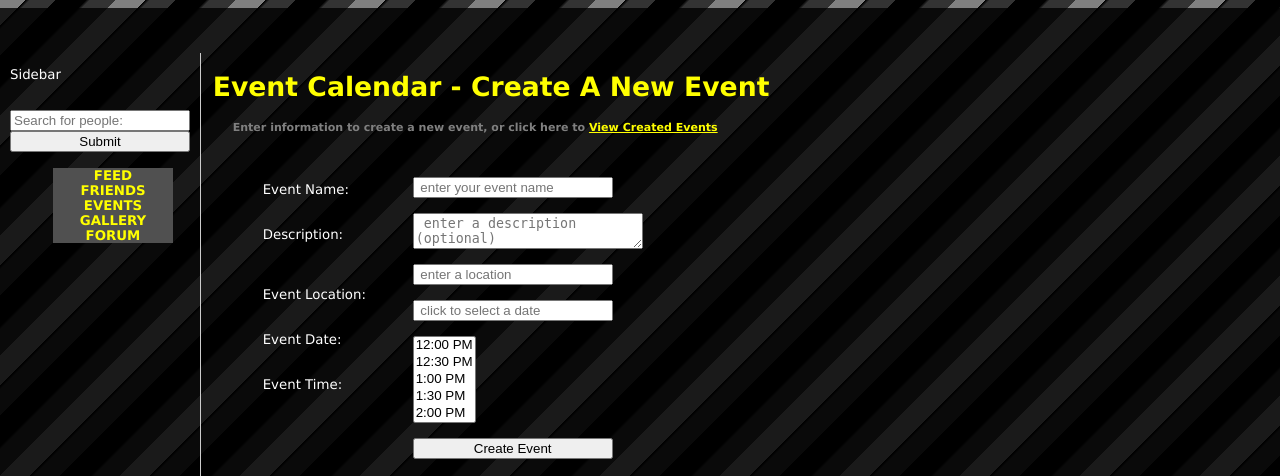
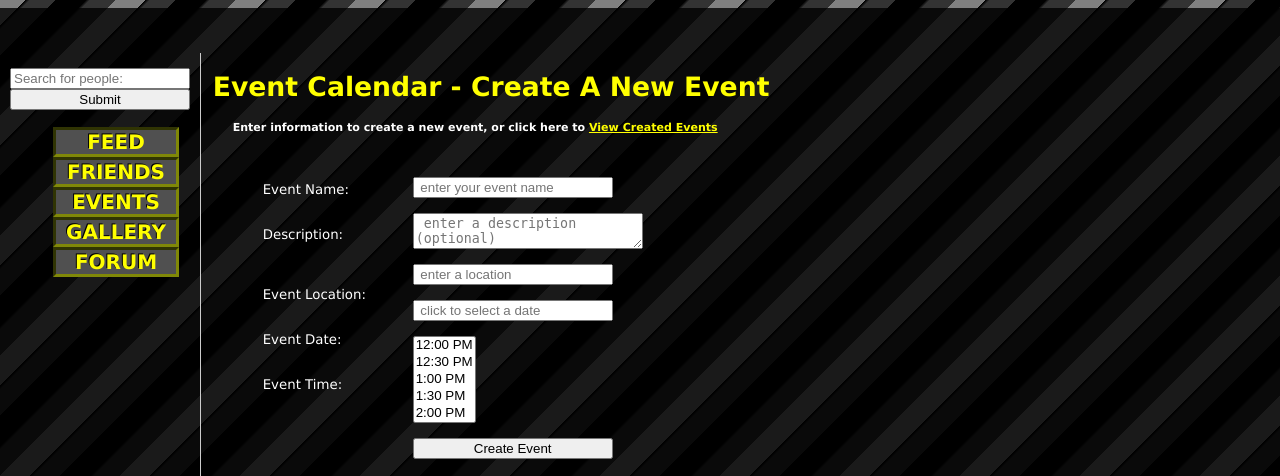
Before and after one commit to woodenToaster/GameFace, a PHP site: page /events.php in a window 1280 px wide. Shown: the part 125-601 px from the top of the page. Run offline with PHP 8.4, Linux system fonts and the light colour scheme; the visitor is signed in with stand-in values (Sample User, id 1); some libraries are stand-ins or nearby versions.

Commit message:
Various upgrades

```diff
--- a/calendar.php
+++ b/calendar.php
@@ -24,7 +24,7 @@
 				<?php include_once('php_includes/sidebar.php'); ?>
 				<div id="content">
 					<h1 style="color: yellow"> Event Calendar - View Created Events </h1>
-						<h5 style="color: grey; padding-left:20px">Click on an Event to see more about it, or click here to <a href="events.php">Create A New Event</a></h5>
+						<h5 style="color: white; padding-left:20px">Click on an Event to see more about it, or click here to <a href="events.php">Create A New Event</a></h5>
 							<?php
 								require_once('php_includes/dbAccess.php');
 								$c = dbConnect();
--- a/css/main.css
+++ b/css/main.css
@@ -170,11 +170,22 @@ body {
 	padding:3px;
 }
 
+#sidebarLinks li {
+	border-style:inset;
+	border-color:#808808;
+	width:120px;
+	padding-top:0px;
+	padding-bottom:px;
+	text-shadow:-1px -1px 0 black;
+
+}
+
 #sidebarLinks a:link,
 #sidebarLinks a:visited {
 	display:block;
 	width:120px;
 	font-weight:bold;
+	font-size:20px;
 	color:#FFFF00;
 	background-color:#505050;
 	text-align:center;
@@ -359,7 +370,7 @@ body {
 }
 
 .notification {
-	color:#FFFF00;
+	color:white;
 	border-radius:10px;
 	padding:30px 10px 30px 10px;
 	margin:10px;
@@ -378,7 +389,7 @@ body {
 }
 
 .suggestion {
-	color:#FFFF00;
+	color:white;
 	border-radius:10px;
 	padding:30px 80px 30px 10px;
 	margin:10px;
--- a/events.php
+++ b/events.php
@@ -24,7 +24,7 @@
 				<?php include_once('php_includes/sidebar.php'); ?>
 				<div id="content">
 					<h1 style="color: yellow"> Event Calendar - Create A New Event</h1>
-						<h5 style="color: grey; padding-left:20px">Enter information to create a new event, or click here to <a href="calendar.php"> View Created Events</a></h5>
+						<h5 style="color: white; padding-left:20px">Enter information to create a new event, or click here to <a href="calendar.php"> View Created Events</a></h5>
 
 						<div id="eventLabel" style="color: white; margin-left: 50px; float:left">
 						</br></br>
--- a/php_includes/sidebar.php
+++ b/php_includes/sidebar.php
@@ -1,5 +1,4 @@
 <div id ="sidebar">
-	<p>Sidebar</p>
 	</br>
 	<?php include_once('searchbar.php');?>
 	<ul id="sidebarLinks" >
```
